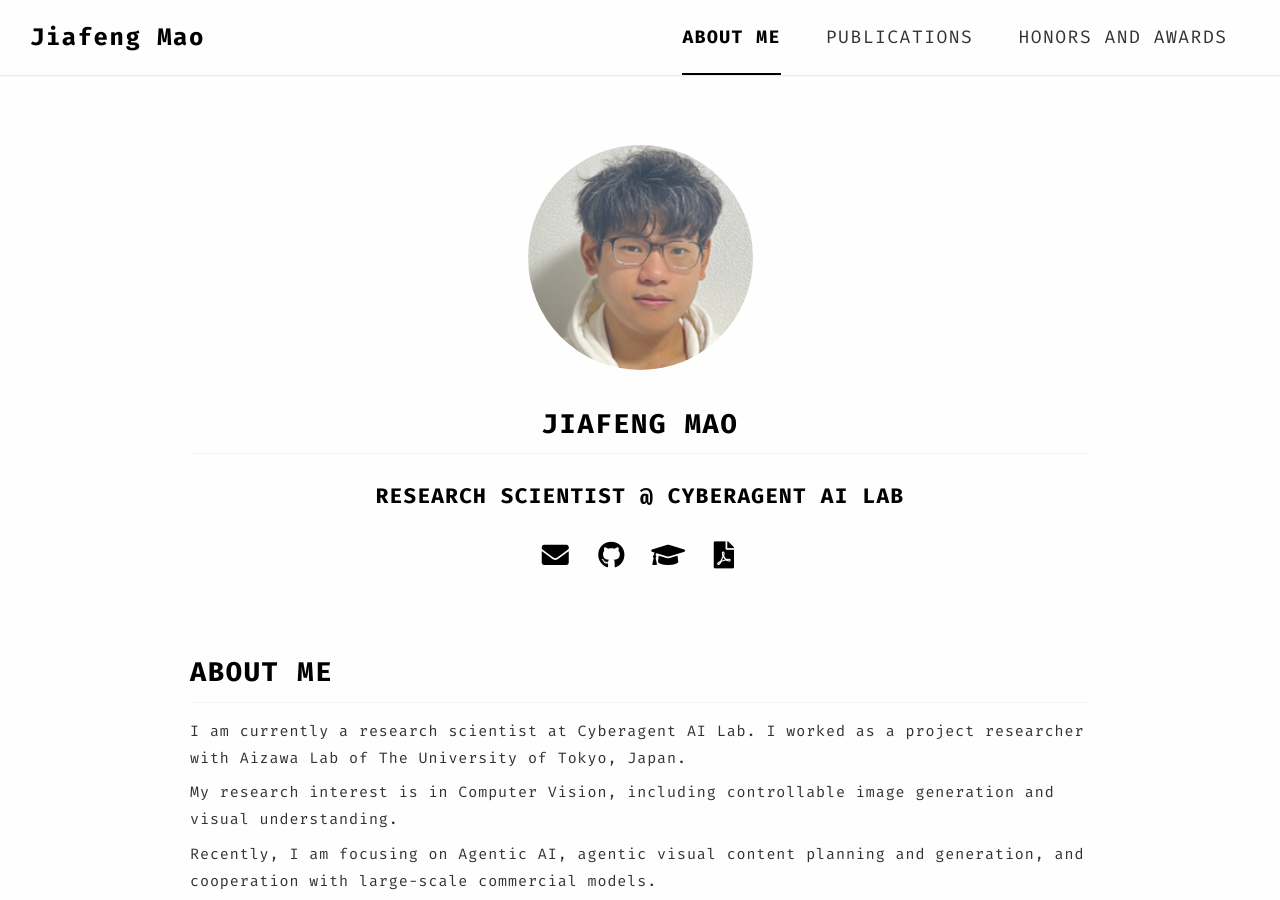
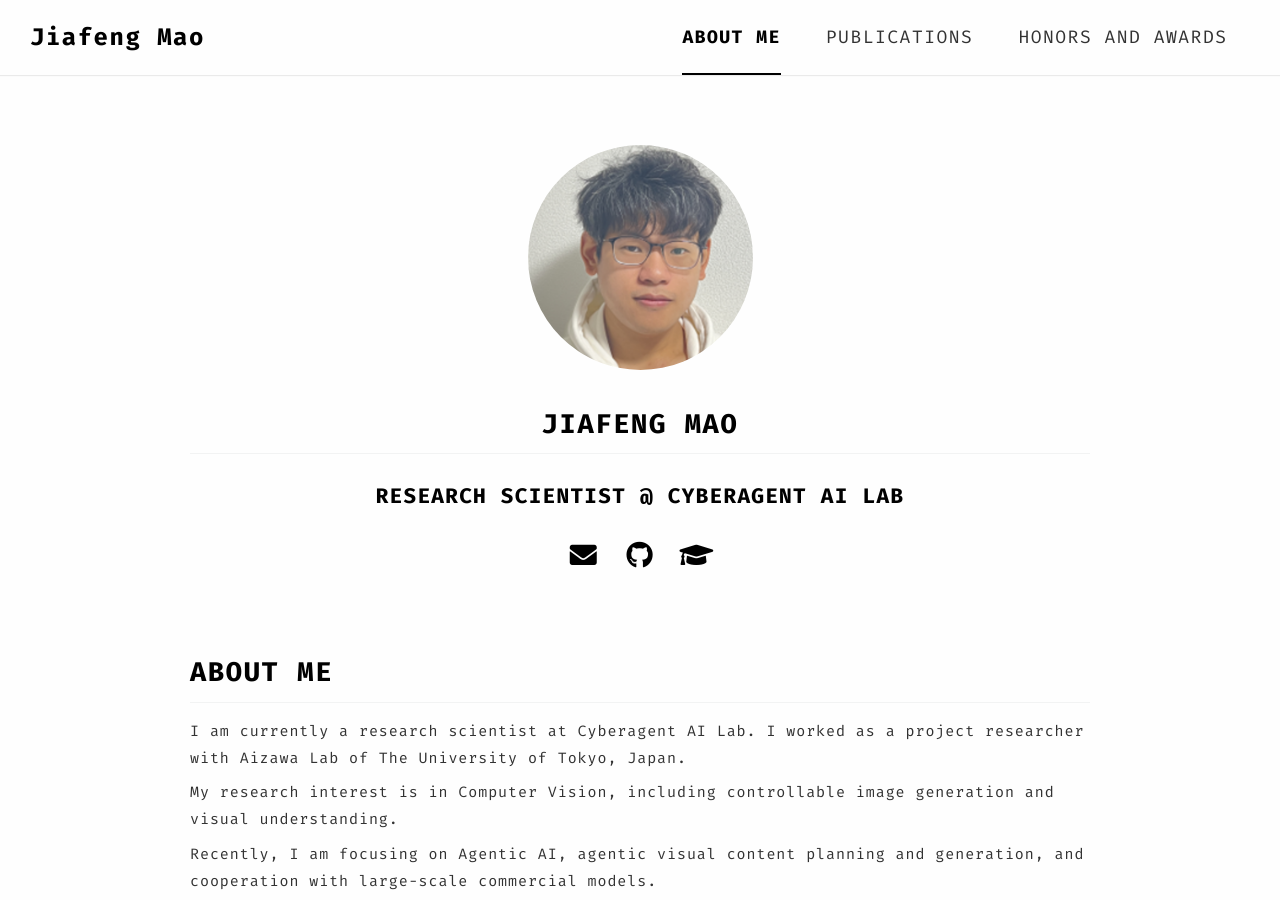
Before and after one commit to UT-Mao/UT-Mao.github.io, a Jekyll site: the page built from _pages/about.md, in a window 1280 px wide and 900 px high. Built offline with Jekyll 4.4.1, drawn with Linux system fonts in a browser that asks for light colours.

Commit message:
Update about-me.html

```diff
--- a/_includes/about-me.html
+++ b/_includes/about-me.html
@@ -10,7 +10,6 @@
     {% if site.author.googlescholar %}<li><a href="{{ site.author.googlescholar }}"><i class="fas fa-fw fa-graduation-cap"></i></a></li>{% endif %}
     {% if site.author.linkedin %}<li><a href="https://www.linkedin.com/in/{{ site.author.linkedin }}"><i class="fab fa-fw fa-linkedin"></i></a></li>{% endif %}
     {% if site.author.twitter %}<li><a href="https://twitter.com/{{ site.author.twitter }}"><i class="fab fa-fw fa-twitter"></i></a></li>{% endif %}
-    {% if site.author.cv %}<li><a href="{{ site.author.cv }}" target="_blank"><i class="fas fa-fw fa-file-pdf"></i></a></li>{% endif %}
   </ul>
 </section>
 
```
